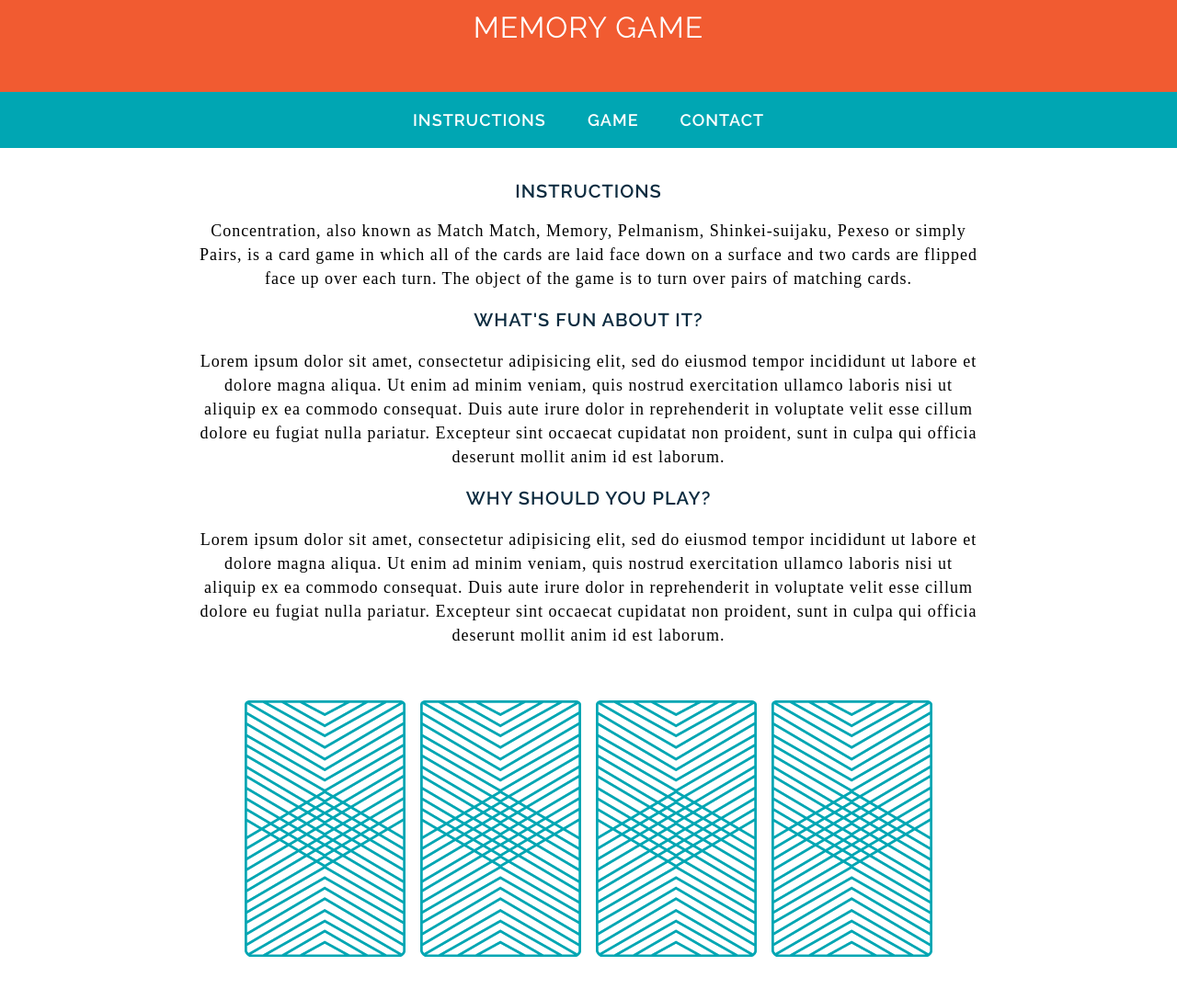
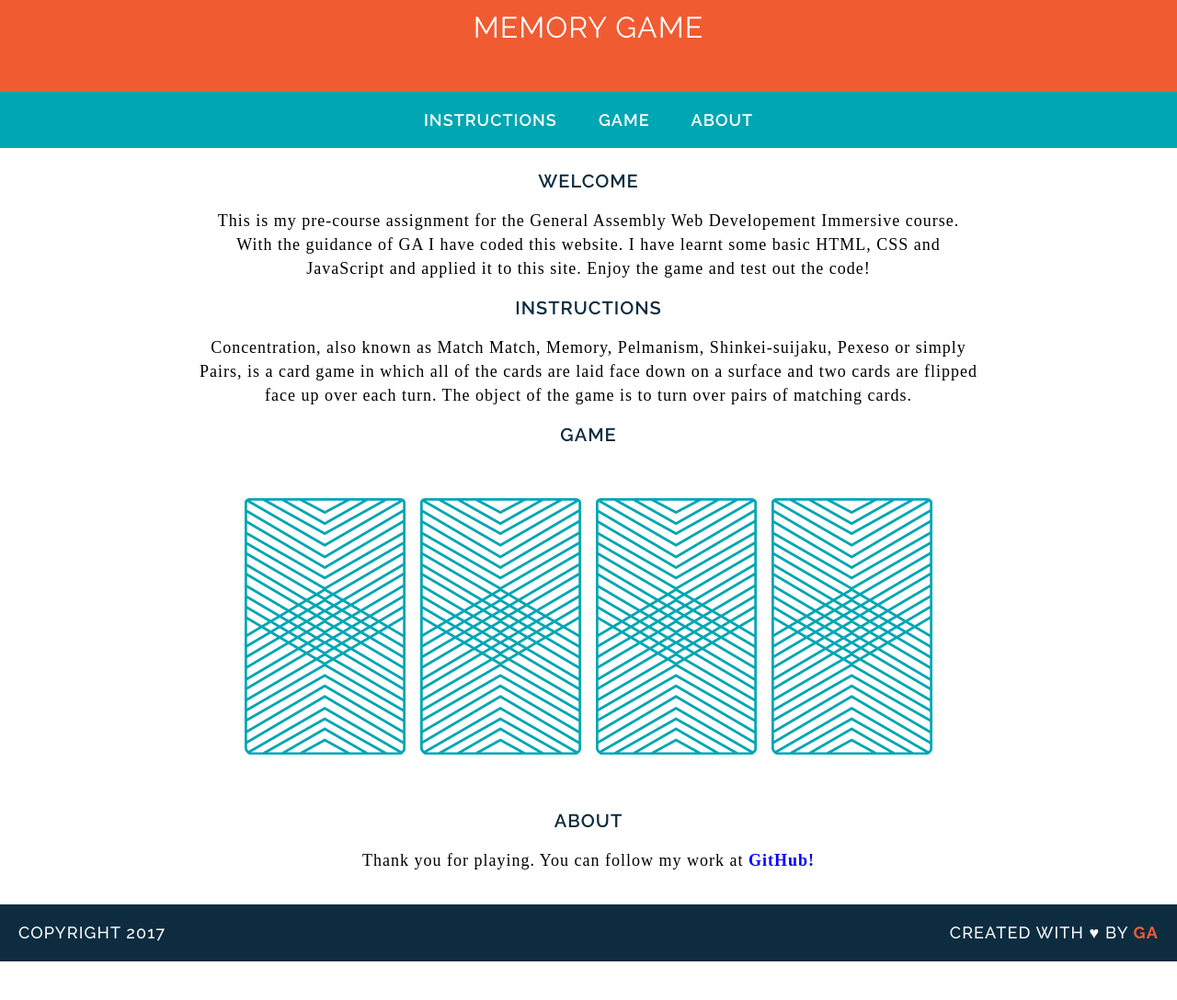
Before and after one commit to omrprt/memory-game, a plain HTML site: page index.html in a window 1280 px wide. Shown: the part 40-1128 px from the top of the page at 92% size. After the commit the page ends 1086 px from the top, so only its background shows below. Drawn offline with Linux system fonts and the light colour scheme; a web font is replaced by a local one.

Commit message:
final project with bonus work

```diff
--- a/css/style.css
+++ b/css/style.css
@@ -20,9 +20,21 @@
 
 		}
 
+/* added as a bonus */
+		.navbar {
+			position: fixed;
+   			top: 0;
+   			width: 100%;
+		}
+
+		/*section {
+			margin-top: 250px;
+		}*/
+
 		main {
 			width: 850px;
 			margin: 35px auto;
+			margin-top: 225px;
 		}
 
 		img {
@@ -51,6 +63,7 @@
 			border-color: white;
 		}
 
+
 		h2, h3 {
 			font-family: "Raleway", sans-serif;
 			color: #0D2C40;
@@ -73,6 +86,14 @@
 			font-size: 18px;
 		}
 
+		#github {
+			font-family: "Droid Serif", Serif;
+			line-height: 26px;
+			font-size: 18px;
+			color: blue;
+			text-transform: none;
+			margin: 0 0px;
+		}
 
 		footer {
 			text-transform: uppercase;
--- a/index.html
+++ b/index.html
@@ -4,48 +4,39 @@
 		<title>Memory Card Game</title>
 		<!-- <link rel="stylesheet" type="text/css" href="css/reset.css"> -->
 		<link rel="stylesheet" type="text/css" href="css/style.css">
-
 		<link href="https://fonts.googleapis.com/css?family=Droid+Serif|Raleway:400,500,600,700" rel="stylesheet">
 
 	</head>
 	<body>
-
+				<div class="navbar">
 			<header>
 				<h1>Memory Game</h1>
 			</header>
+
 			<nav>
 					<a href="#instructions">Instructions</a>
 					<a href="#game-board">Game</a>
-					<a href="http://www.twitter.com/omrprt">Contact</a>
+					<a href="#about" target="blank">About</a>
 			</nav>
+				</div>
 
-			<main>
+			<main id = "content">
+				<h2>Welcome</h2>
+					<p>This is my pre-course assignment for the General Assembly Web Developement Immersive course. With the guidance of GA I have coded this website. I have learnt some basic HTML, CSS and JavaScript and applied it to this site. Enjoy the game and test out the code!</p>
+
 				<h2 id="instructions">Instructions</h2>
 					<p>Concentration, also known as Match Match, Memory, Pelmanism, Shinkei-suijaku, Pexeso or simply Pairs, is a card game in which all of the cards are laid face down on a surface and two cards are flipped face up over each turn. The object of the game is to turn over pairs of matching cards.</p>
 
-				<h3>What's fun about it?</h3>
-					<p>Lorem ipsum dolor sit amet, consectetur adipisicing elit, sed do eiusmod
-					tempor incididunt ut labore et dolore magna aliqua. Ut enim ad minim veniam,
-					quis nostrud exercitation ullamco laboris nisi ut aliquip ex ea commodo
-					consequat. Duis aute irure dolor in reprehenderit in voluptate velit esse
-					cillum dolore eu fugiat nulla pariatur. Excepteur sint occaecat cupidatat non
-					proident, sunt in culpa qui officia deserunt mollit anim id est laborum.	</p>
-				<h3>Why should you play?</h3>
-				<p>Lorem ipsum dolor sit amet, consectetur adipisicing elit, sed do eiusmod
-				tempor incididunt ut labore et dolore magna aliqua. Ut enim ad minim veniam,
-				quis nostrud exercitation ullamco laboris nisi ut aliquip ex ea commodo
-				consequat. Duis aute irure dolor in reprehenderit in voluptate velit esse
-				cillum dolore eu fugiat nulla pariatur. Excepteur sint occaecat cupidatat non
-				proident, sunt in culpa qui officia deserunt mollit anim id est laborum.</p>
-
-		<div id="game-board" class="board clearfix">
-
+		<div id="game-board" class="board clearfix"> <h2>Game</h2>
 		</div>
+			<h2 id="about">About</h2>
+				<p>Thank you for playing. You can follow my work at <a id ="github" href="https://github.com/omrprt" target="blank">GitHub!</a></p>
 			</main>
 			<footer class="clearfix">
 				<p class="copyright">Copyright 2017</p>
 				<p class="message">Created with &hearts; by <span class="name">GA</span></p>
 			</footer>
+
 		<script src="js/main.js"></script>
 	</body>
 </html>
--- a/js/main.js
+++ b/js/main.js
@@ -28,10 +28,10 @@ var cardsInPlay = [];
 
 var checkForMatch = function() {
 	if (cardsInPlay[0] === cardsInPlay[1]) {
-		alert("You found a match!");
+		alert("You found a match! Click 'OK' to refresh."); location.reload();
 	}
 	else {
-		alert("Sorry, try again");
+		alert("Sorry, try again. Click 'OK' to refresh."); location.reload();
 	}
 };
 
@@ -45,8 +45,9 @@ var flipCard = function() {
 
 	this.setAttribute("src", cards[cardId].cardImage);
 		if (cardsInPlay.length === 2) {
-		checkForMatch();
+			setTimeout(checkForMatch, 200)
 	}
+	// checkForMatch; taken out and replaced with a bonus above
 	};
 
 var createBoard = function() {
@@ -54,8 +55,10 @@ var createBoard = function() {
 		var cardElement = document.createElement("img");
 		cardElement.setAttribute("src", "images/back.png");
 		cardElement.setAttribute("data-id", i);
+
+		document.getElementById("game-board").appendChild(cardElement);
 		cardElement.addEventListener("click", flipCard);
-		document.getElementById("game-board").appendChild(cardElement);
 }};
 
+
 createBoard();
```
